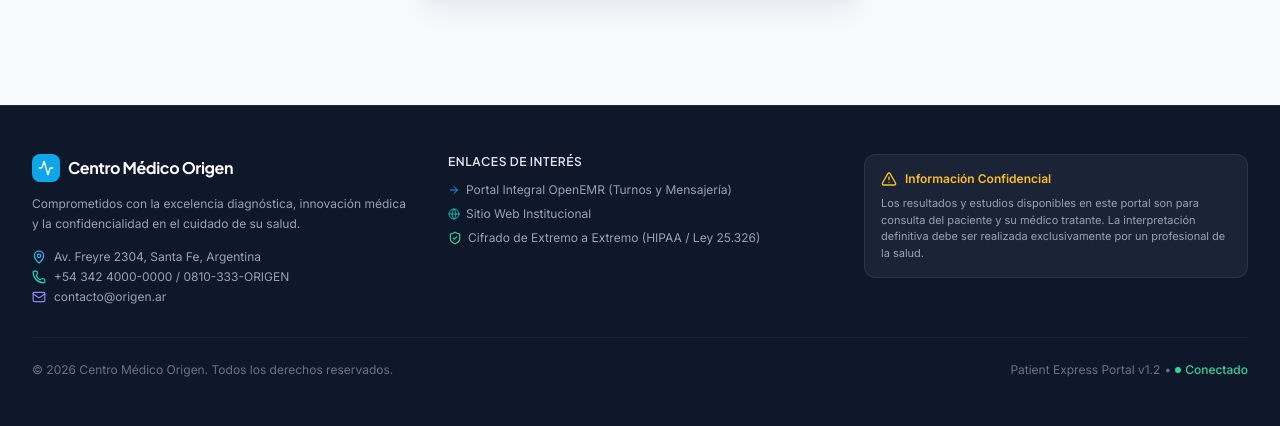
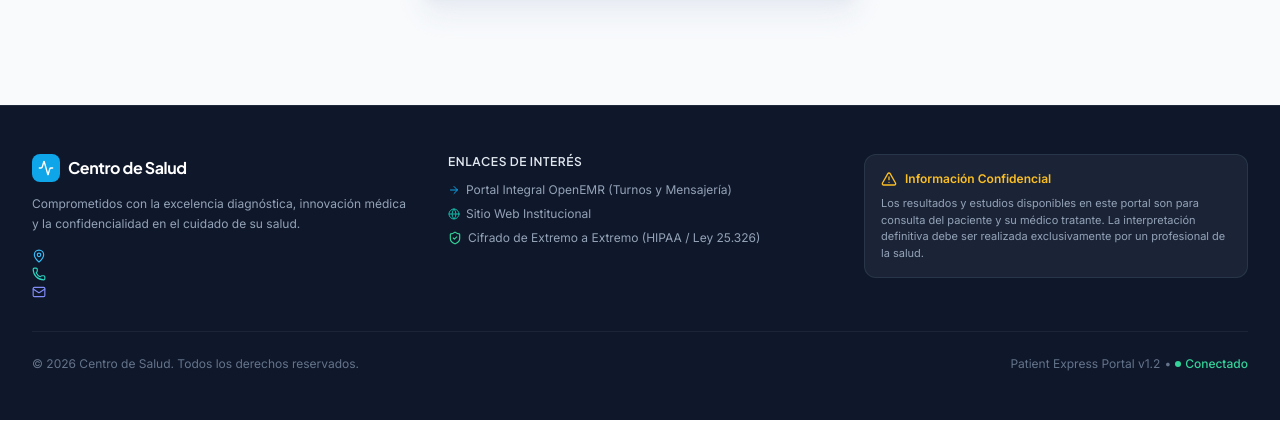
Before and after one commit to luisuriarte/patient-express-portal, a PHP site: page / in a window 1280 px wide. Shown: the part 681-1107 px from the top of the page. Run offline with PHP 8.4, Linux system fonts and the light colour scheme; some libraries are stand-ins or nearby versions.

Commit message:
feat: initialize project structure with database configuration and PDF reporting support

```diff
--- a/config.php
+++ b/config.php
@@ -66,24 +66,42 @@
 }
 
 // 3. Datos Institucionales
-if (!defined('CLINIC_NAME')) {
-    define('CLINIC_NAME', 'Centro Médico Origen');
+//    Se cargan dinámicamente desde la tabla `facility` de OpenEMR (facility
+//    de facturación/billing principal) para NO exponer datos del centro en
+//    código. El logo sí se mantiene como recurso estático local.
+$facility = [];
+if ($globalsIncluded && function_exists('sqlQuery')) {
+    try {
+        $facility = sqlQuery(
+            "SELECT name, phone, fax, street, city, state, postal_code, country_code, website, email
+               FROM facility
+              WHERE billing_location = 1
+                AND inactive = 0
+              ORDER BY id LIMIT 1"
+        ) ?: [];
+    } catch (\Throwable $e) {
+        $facility = [];
+    }
 }
-if (!defined('CLINIC_SUBTITLE')) {
-    define('CLINIC_SUBTITLE', 'Portal Express del Paciente - Diagnóstico y Resultados');
-}
-if (!defined('CLINIC_ADDRESS')) {
-    define('CLINIC_ADDRESS', 'Av. Freyre 2304, Santa Fe, Argentina');
-}
-if (!defined('CLINIC_PHONE')) {
-    define('CLINIC_PHONE', '+54 342 4000-0000 / 0810-333-ORIGEN');
-}
-if (!defined('CLINIC_EMAIL')) {
-    define('CLINIC_EMAIL', 'contacto@origen.ar');
-}
-if (!defined('CLINIC_WEB')) {
-    define('CLINIC_WEB', 'https://www.origen.ar');
-}
+
+$facName   = trim((string)($facility['name'] ?? ''));
+$facPhone  = trim((string)($facility['phone'] ?? ''));
+$facEmail  = trim((string)($facility['email'] ?? ''));
+$facWeb    = trim((string)($facility['website'] ?? ''));
+$addressParts = array_filter([
+    trim((string)($facility['street'] ?? '')),
+    trim((string)($facility['city'] ?? '')),
+    trim((string)($facility['state'] ?? '')),
+    trim((string)($facility['postal_code'] ?? '')),
+]);
+$facAddress = implode(', ', $addressParts);
+
+if (!defined('CLINIC_NAME'))     define('CLINIC_NAME',     $facName ?: 'Centro de Salud');
+if (!defined('CLINIC_SUBTITLE')) define('CLINIC_SUBTITLE', 'Portal del Paciente');
+if (!defined('CLINIC_ADDRESS'))  define('CLINIC_ADDRESS',  $facAddress);
+if (!defined('CLINIC_PHONE'))    define('CLINIC_PHONE',    $facPhone);
+if (!defined('CLINIC_EMAIL'))    define('CLINIC_EMAIL',    $facEmail);
+if (!defined('CLINIC_WEB'))      define('CLINIC_WEB',      $facWeb);
 if (!defined('CLINIC_LOGO_PATH')) {
     $logoFile = __DIR__ . '/public/assets/img/logo.png';
     if (!file_exists($logoFile)) {
--- a/cron/cron_sync_pacs.php
+++ b/cron/cron_sync_pacs.php
@@ -268,7 +268,7 @@
                 'SeriesDescription'       => $docName,
                 'StudyDate'               => $studyDate,
                 'Modality'                => $modality,
-                'InstitutionName'         => defined('CLINIC_NAME') ? CLINIC_NAME : 'Centro Medico Origen',
+                'InstitutionName'         => defined('CLINIC_NAME') ? CLINIC_NAME : 'Centro de Salud',
                 'AccessionNumber'         => 'DOC-' . $docId,
                 'ReferringPhysicianName'  => 'Servicio de Diagnostico'
             ],
@@ -358,7 +358,7 @@
             $pdfTags['PatientSex']       = $patientSex;
             $pdfTags['StudyDescription'] = $categoryName;
             $pdfTags['StudyDate']        = $studyDate;
-            $pdfTags['InstitutionName']  = defined('CLINIC_NAME') ? CLINIC_NAME : 'Centro Medico Origen';
+            $pdfTags['InstitutionName']  = defined('CLINIC_NAME') ? CLINIC_NAME : 'Centro de Salud';
             $pdfTags['AccessionNumber']  = 'DOC-' . $docId;
             $pdfPayload = [
                 'Tags'    => $pdfTags,
--- a/forms/imaging_report/templates/pdf_template.php
+++ b/forms/imaging_report/templates/pdf_template.php
@@ -68,7 +68,7 @@
 
 // Datos institucionales desde la facility configurada en OpenEMR
 $facilityRow = $facilityRow ?? [];
-$clinicName  = trim($facilityRow['name'] ?? '') ?: 'CENTRO MÉDICO ORIGEN';
+$clinicName  = trim($facilityRow['name'] ?? '') ?: 'CENTRO DE SALUD';
 $clinicAddr  = trim(
     ($facilityRow['street'] ?? '') . ' ' .
     ($facilityRow['city'] ?? '') . ' ' .
@@ -446,7 +446,7 @@
                     <strong>VALIDACIÓN ELECTRÓNICA INSTITUCIONAL</strong><br>
                     <span>ID de Informe: <?= htmlspecialchars($validacionId) ?></span><br>
                     <span>Informe Nro: <?= htmlspecialchars($reportCode) ?></span><br>
-                    <span>Verifique autenticidad en https://origen.ar</span>
+                    <span>Verifique autenticidad en <?= (defined('CLINIC_WEB') && CLINIC_WEB) ? htmlspecialchars(CLINIC_WEB) : '' ?></span>
                 </div>
             </td>
             <td style="width: 10%;"></td>
--- a/public/dashboard.php
+++ b/public/dashboard.php
@@ -41,7 +41,7 @@
     }
 }
 
-$pageTitle = 'Mis Estudios y Resultados | Portal Express Centro Médico Origen';
+$pageTitle = 'Mis Estudios y Resultados | ' . (defined('CLINIC_NAME') && CLINIC_NAME ? CLINIC_NAME : 'Portal Express del Paciente');
 require_once dirname(__DIR__) . '/templates/header.php';
 ?>
 
--- a/public/index.php
+++ b/public/index.php
@@ -44,7 +44,7 @@
     }
 }
 
-$pageTitle = 'Ingreso de Pacientes | Portal Express Centro Médico Origen';
+$pageTitle = 'Ingreso de Pacientes | ' . (defined('CLINIC_NAME') && CLINIC_NAME ? CLINIC_NAME : 'Portal Express del Paciente');
 require_once dirname(__DIR__) . '/templates/header.php';
 ?>
 
--- a/templates/footer.php
+++ b/templates/footer.php
@@ -18,7 +18,7 @@
                         <div class="w-7 h-7 rounded-lg bg-sky-500 flex items-center justify-center text-white">
                             <i data-lucide="activity" class="w-4 h-4"></i>
                         </div>
-                        <span class="font-heading font-bold text-base tracking-tight"><?= defined('CLINIC_NAME') ? CLINIC_NAME : 'Centro Médico Origen' ?></span>
+                        <span class="font-heading font-bold text-base tracking-tight"><?= defined('CLINIC_NAME') ? CLINIC_NAME : '' ?></span>
                     </div>
                     <p class="text-xs text-slate-400 leading-relaxed">
                         Comprometidos con la excelencia diagnóstica, innovación médica y la confidencialidad en el cuidado de su salud.
@@ -26,15 +26,15 @@
                     <div class="text-xs space-y-1 pt-1 text-slate-400">
                         <p class="flex items-center space-x-2">
                             <i data-lucide="map-pin" class="w-3.5 h-3.5 text-sky-400 flex-shrink-0"></i>
-                            <span><?= defined('CLINIC_ADDRESS') ? CLINIC_ADDRESS : 'Av. Santa Fe 1234, CABA' ?></span>
+                            <span><?= defined('CLINIC_ADDRESS') ? CLINIC_ADDRESS : '' ?></span>
                         </p>
                         <p class="flex items-center space-x-2">
                             <i data-lucide="phone" class="w-3.5 h-3.5 text-teal-400 flex-shrink-0"></i>
-                            <span><?= defined('CLINIC_PHONE') ? CLINIC_PHONE : '0810-333-ORIGEN' ?></span>
+                            <span><?= defined('CLINIC_PHONE') ? CLINIC_PHONE : '' ?></span>
                         </p>
                         <p class="flex items-center space-x-2">
                             <i data-lucide="mail" class="w-3.5 h-3.5 text-indigo-400 flex-shrink-0"></i>
-                            <span><?= defined('CLINIC_EMAIL') ? CLINIC_EMAIL : 'contacto@origen.ar' ?></span>
+                            <span><?= defined('CLINIC_EMAIL') ? CLINIC_EMAIL : '' ?></span>
                         </p>
                     </div>
                 </div>
@@ -50,7 +50,7 @@
                             </a>
                         </li>
                         <li>
-                            <a href="<?= defined('CLINIC_WEB') ? CLINIC_WEB : 'https://origen.ar' ?>" target="_blank" rel="noopener noreferrer" class="hover:text-sky-400 transition-colors flex items-center space-x-1.5">
+                            <a href="<?= defined('CLINIC_WEB') ? CLINIC_WEB : '' ?>" target="_blank" rel="noopener noreferrer" class="hover:text-sky-400 transition-colors flex items-center space-x-1.5">
                                 <i data-lucide="globe" class="w-3 h-3 text-teal-500"></i>
                                 <span>Sitio Web Institucional</span>
                             </a>
@@ -79,7 +79,7 @@
 
             <!-- Línea inferior -->
             <div class="mt-8 pt-6 border-t border-slate-800/80 flex flex-col sm:flex-row justify-between items-center text-xs text-slate-500 gap-4">
-                <p>&copy; <?= date('Y') ?> <?= defined('CLINIC_NAME') ? CLINIC_NAME : 'Centro Médico Origen' ?>. Todos los derechos reservados.</p>
+                <p>&copy; <?= date('Y') ?> <?= defined('CLINIC_NAME') ? CLINIC_NAME : '' ?>. Todos los derechos reservados.</p>
                 <p class="flex items-center space-x-1">
                     <span>Patient Express Portal v1.2</span>
                     <span>&bull;</span>
--- a/templates/header.php
+++ b/templates/header.php
@@ -11,7 +11,7 @@
 
 $isLoggedIn = $auth->isAuthenticated();
 $currentPatient = $isLoggedIn ? $auth->getCurrentPatient() : null;
-$pageTitle = $pageTitle ?? 'Portal Express del Paciente | Centro Médico Origen';
+$pageTitle = $pageTitle ?? ('Portal Express del Paciente' . (defined('CLINIC_NAME') && CLINIC_NAME ? ' | ' . CLINIC_NAME : ''));
 ?>
 <!DOCTYPE html>
 <html lang="es" class="h-full bg-slate-50">
```
Also changed, not shown: config/database.php (+9 -5 lines), forms/imaging_report/table.sql (+53 -0 lines), public/print_pdf.php (+6 -6 lines), sql/imaging_report_lists.sql (deleted, +0 -53 lines), README.md (added).
